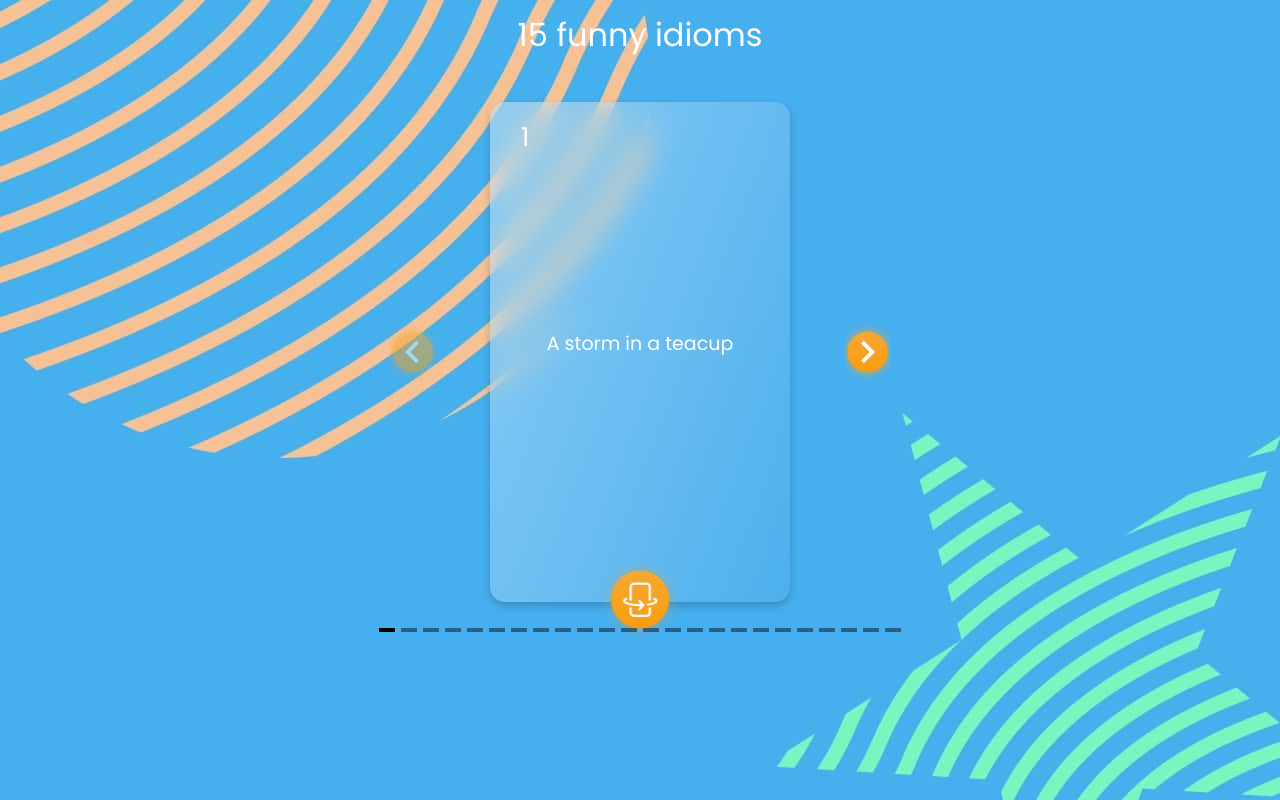
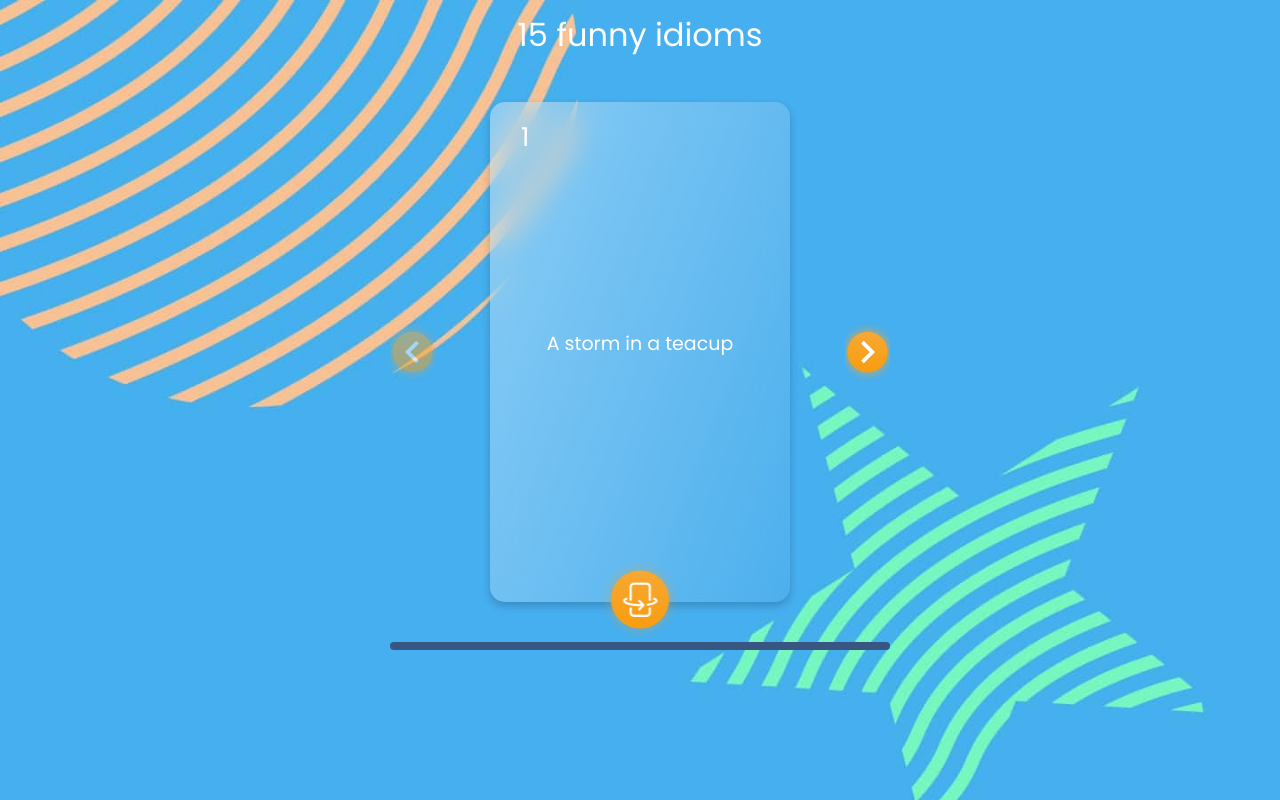
Before and after one commit to silverhand7/english-course, a Vue app: page / in a window 1280 px wide. Built offline with nearby package versions, Linux system fonts and the light colour scheme.

Commit message:
update style card and adding progress bar

```diff
--- a/index.html
+++ b/index.html
@@ -12,7 +12,9 @@
     <meta name="description" content="Learn English with Vuenglish!" />
     <style>
       .bg-course {
-        background: url('src/assets/images/bg-course.jpg')
+        background-image: url('src/assets/images/bg-course.jpg');
+        background-size: cover;
+        background-repeat: repeat;
       }
     </style>
   </head>
--- a/src/App.vue
+++ b/src/App.vue
@@ -14,4 +14,7 @@ import HelloWorld from './components/HelloWorld.vue'
   body {
     font-family: 'Poppins', sans-serif!important;
   }
+  .bg-blurry {
+    background: linear-gradient(110.72deg, rgba(255, 255, 255, 0.36) 1.21%, rgba(196, 196, 196, 0.06) 100%);
+  }
 </style>
--- a/src/components/CourseCarousel.vue
+++ b/src/components/CourseCarousel.vue
@@ -1,5 +1,6 @@
 <template>
-    <Carousel v-if="!showScore" :items-to-show="1">
+    <div v-if="!showScore" >
+        <Carousel :items-to-show="1" v-model="currentSlide">
             <Slide v-for="material in materials" :key="material.id">
                 <FlipCard
                     v-if="material.type === 'course'"
@@ -15,14 +16,31 @@
                     :answers="material.answers"
                     @clickedAnswer="calculate"
                 />
+                <div>
+                    <div class="carousel__prev"
+                        :class="{'carousel__prev--disabled': currentSlide == 0}"
+                        @click="prev"
+                    >
+                        <svg class="carousel__icon" viewBox="0 0 24 24" role="img" ariaLabel="arrowLeft"><title>arrowLeft</title><path d="M15.41 16.59L10.83 12l4.58-4.59L14 6l-6 6 6 6 1.41-1.41z"></path></svg>
+                    </div>
+                    <div class="carousel__next"
+                        :class="{'carousel__next--disabled': currentSlide == materials.length - 1}"
+                        @click="next"
+                    >
+                        <svg class="carousel__icon" viewBox="0 0 24 24" role="img" ariaLabel="arrowRight"><title>arrowRight</title><path d="M8.59 16.59L13.17 12 8.59 7.41 10 6l6 6-6 6-1.41-1.41z"></path></svg>
+                    </div>
+                </div>
             </Slide>
+        </Carousel>
+        <div class="progress progress-bar-customize">
+            <div class="progress-bar" role="progressbar"
+                :style="{ 'width': progress + '%' }"
+                aria-valuemax="100">
+            </div>
+        </div>
+    </div>
 
-        <template #addons>
-            <navigation />
-            <pagination />
-        </template>
-    </Carousel>
-    <div v-else class="score bg-white p-4 text-center d-flex align-items-center justify-content-center">
+    <div v-else class="score bg-blurry p-4 text-center text-white d-flex align-items-center justify-content-center">
         <div>
             <p>Congratulations! 🎉</p>
             <p>Your Score is</p>
@@ -46,8 +64,8 @@ export default {
         Carousel,
         Slide,
         Pagination,
-        Navigation,
-        QuizCard
+        QuizCard,
+        Navigation
     },
     data() {
         return {
@@ -55,6 +73,13 @@ export default {
             totalAnswered: 0,
             showScore: false,
             score: 0,
+            currentSlide: 0,
+            progress: 0,
+        }
+    },
+    computed: {
+        totalSlides() {
+            return this.materials.length;
         }
     },
     props: {
@@ -79,7 +104,15 @@ export default {
                    this.score = parseInt(this.score);
                 }, 1500);
             }
-        }
+        },
+        next() {
+            this.currentSlide += 1;
+            this.progress = (this.currentSlide / (this.totalSlides - 1)) * 100;
+        },
+        prev() {
+            this.currentSlide -= 1;
+            this.progress = (this.currentSlide / (this.totalSlides - 1)) * 100;
+        },
     },
 
 }
@@ -115,4 +148,14 @@ ol.carousel__pagination {
 .carousel__prev:hover, .carousel__next:hover {
     color: white;
 }
+
+.progress-bar-customize {
+    height: 8px;
+    background: #385682;
+    border-radius: 120px;
+}
+
+.progress-bar-customize .progress-bar {
+    background: #A8F68C;
+}
 </style>
--- a/src/components/FlipCard.vue
+++ b/src/components/FlipCard.vue
@@ -2,11 +2,11 @@
     <div>
         <div class="flip-card" :class="{ clicked: isFlipped }">
             <div class="flip-card-inner">
-                <div class="flip-card-front">
+                <div class="flip-card-front bg-blurry">
                     <span class="flip-number">{{ number }}</span>
                     <p>{{ name }}</p>
                 </div>
-                <div class="flip-card-back text-light">
+                <div class="flip-card-back bg-blurry text-light">
                     <div>
                         <p>{{ meaning }}</p>
                         <div class="line"></div>
@@ -99,7 +99,6 @@ export default {
         font-size: 19px;
         line-height: 1.4em;
         padding: 35px;
-        background: linear-gradient(110.72deg, rgba(255, 255, 255, 0.36) 1.21%, rgba(196, 196, 196, 0.06) 100%);
         backdrop-filter: blur(15px);
 
     }
@@ -115,7 +114,6 @@ export default {
 
     .flip-card-back {
         z-index: -1;
-        background: linear-gradient(110.72deg, rgba(255, 255, 255, 0.36) 1.21%, rgba(196, 196, 196, 0.06) 100%);
         backdrop-filter: blur(15px);
         color: #fff;
         transform: rotateY(180deg);
```
Lines whose indentation alone changed are shown as unchanged.
